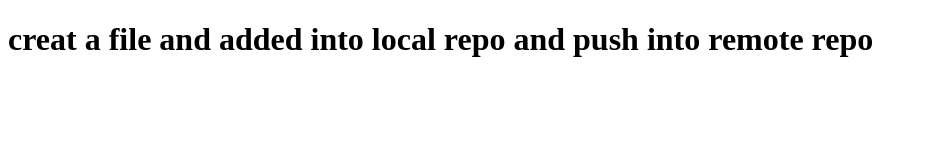
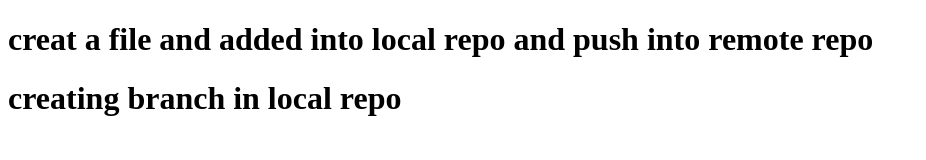
Before and after one commit to AnjuSeb12/git11, a plain HTML site: page index.html in a window 1280 px wide. Shown: the whole page, without its empty margins (0-926 px from the left). Drawn offline with Linux system fonts and the light colour scheme.

Commit message:
file updated

```diff
--- a/index.html
+++ b/index.html
@@ -8,6 +8,7 @@
 <body>
     <div>
         <h1 style="color: black;">creat a file and added into local repo and push into remote repo</h1>
+        <h1>creating branch in local repo</h1>
     </div>
 
 </body>
```
